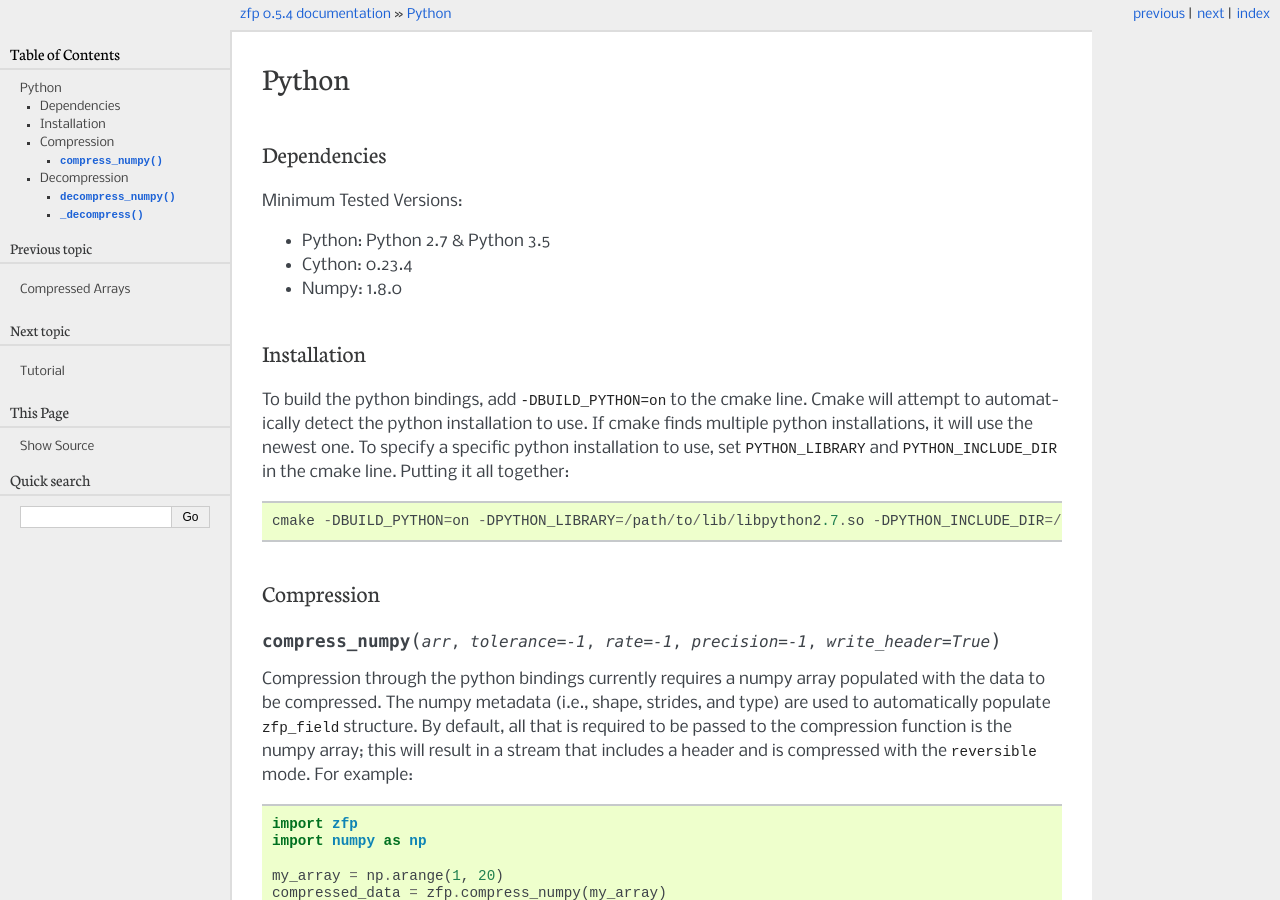
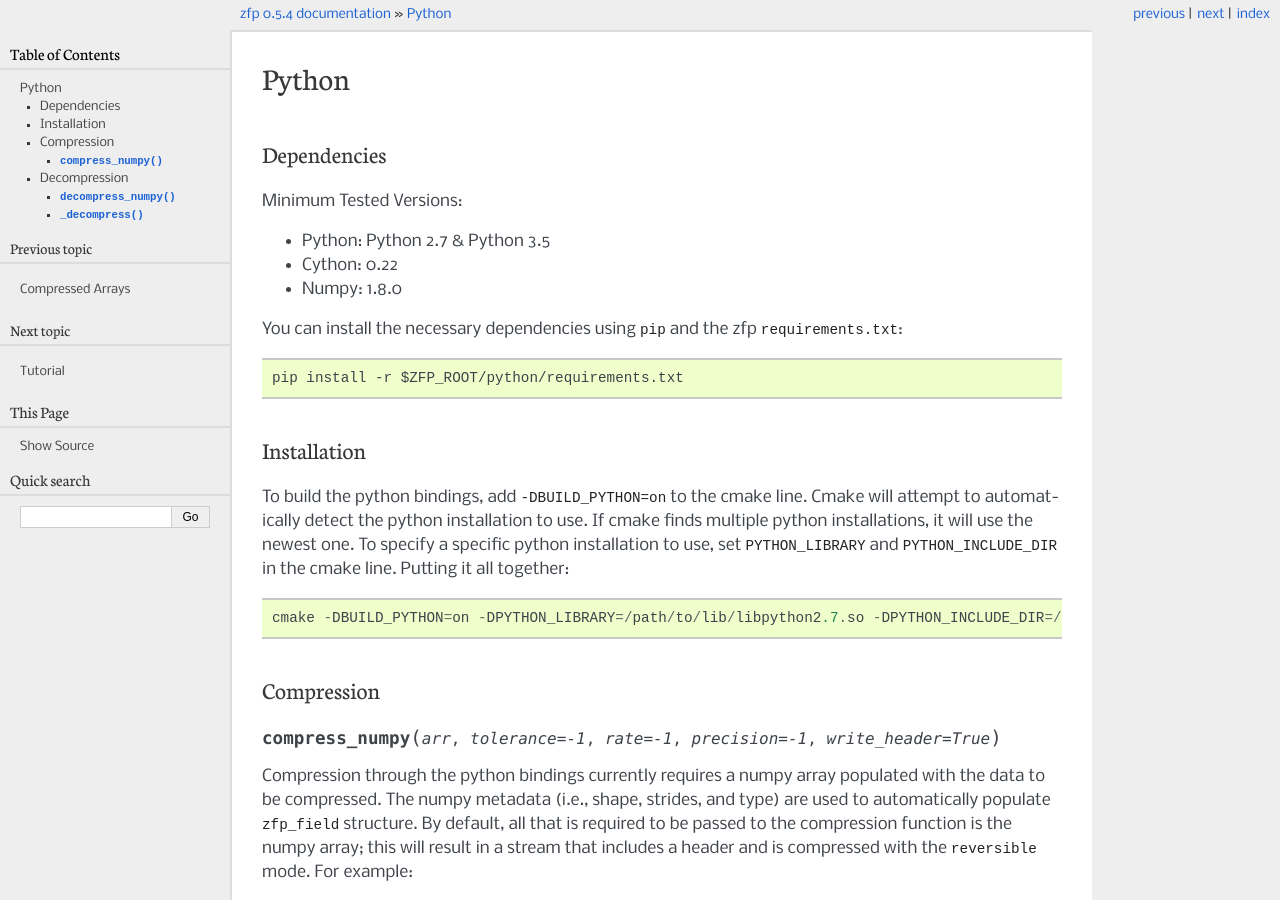
Before and after one commit to LLNL/zfp, a Sphinx documentation site: the page built from docs/source/python.rst, in a window 1280 px wide and 900 px high. Built offline with Sphinx 7.4.7, drawn with Linux system fonts in a browser that asks for light colours; formulas are drawn with MathJax 3.

Commit message:
python: add requirements.txt for py dependencies

```diff
--- a/docs/source/python.rst
+++ b/docs/source/python.rst
@@ -10,8 +10,13 @@ Dependencies
 Minimum Tested Versions:
 
 * Python: Python 2.7 & Python 3.5
-* Cython: 0.23.4
+* Cython: 0.22
 * Numpy: 1.8.0
+
+You can install the necessary dependencies using ``pip`` and the zfp
+``requirements.txt``::
+
+  pip install -r $ZFP_ROOT/python/requirements.txt
 
 Installation
 ------------
```
Also changed, not shown: .travis.yml, 1 other file.
